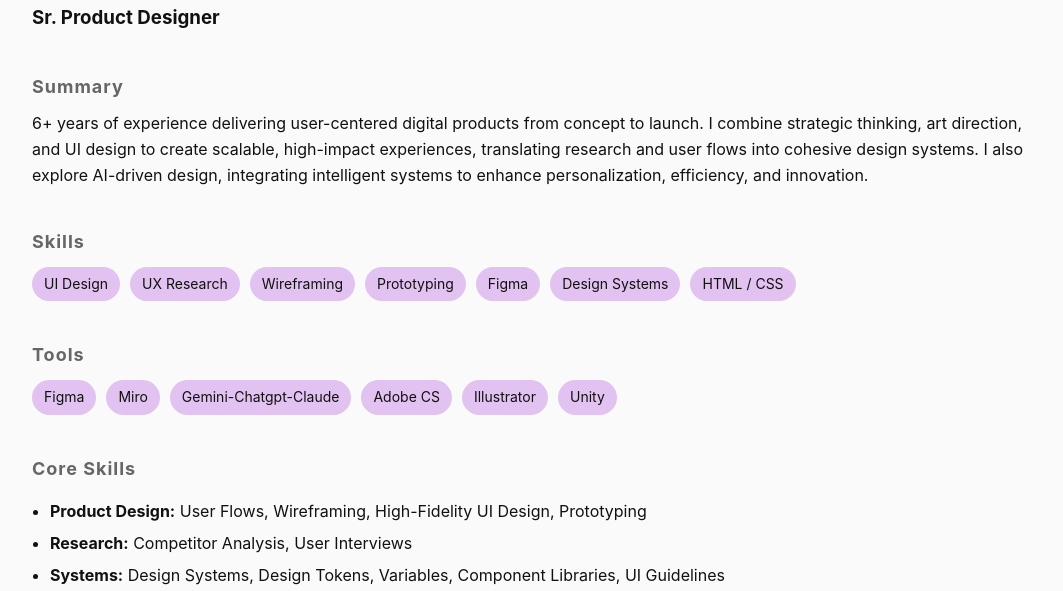
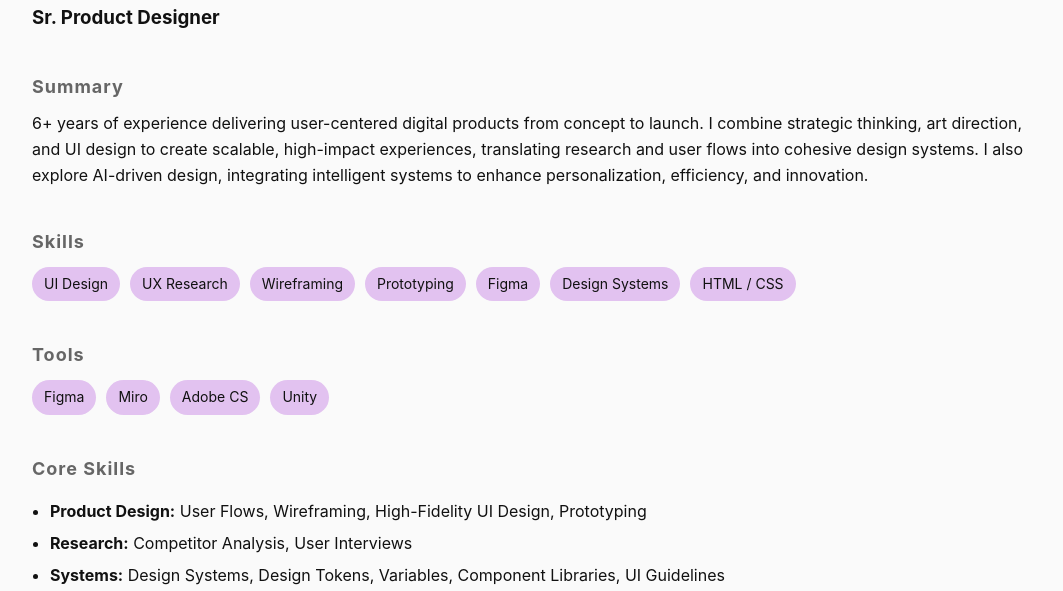
Before and after one commit to Ceci8l/projects, a plain HTML site: page cv.html in a window 1280 px wide. Shown: the part 205-796 px from the top of the page, without its empty margins (108-1171 px from the left). Drawn offline with Linux system fonts and the light colour scheme.

Commit message:
Add files via upload

```diff
--- a/cv.html
+++ b/cv.html
@@ -160,9 +160,7 @@
         <div class="skills">
             <div class="skill">Figma</div>
             <div class="skill">Miro</div>
-            <div class="skill">Gemini-Chatgpt-Claude</div>
             <div class="skill">Adobe CS</div>
-            <div class="skill">Illustrator</div>
             <div class="skill">Unity</div>
 
         </div>
```
